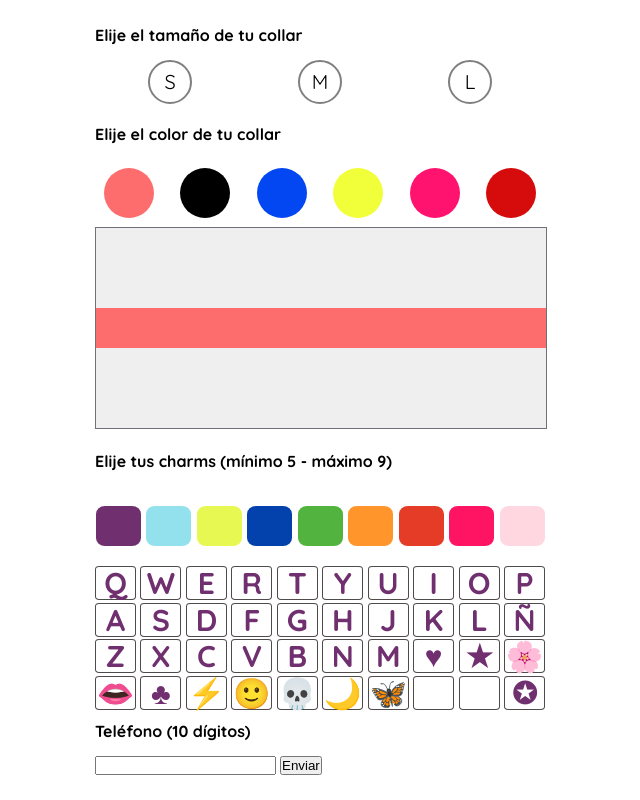
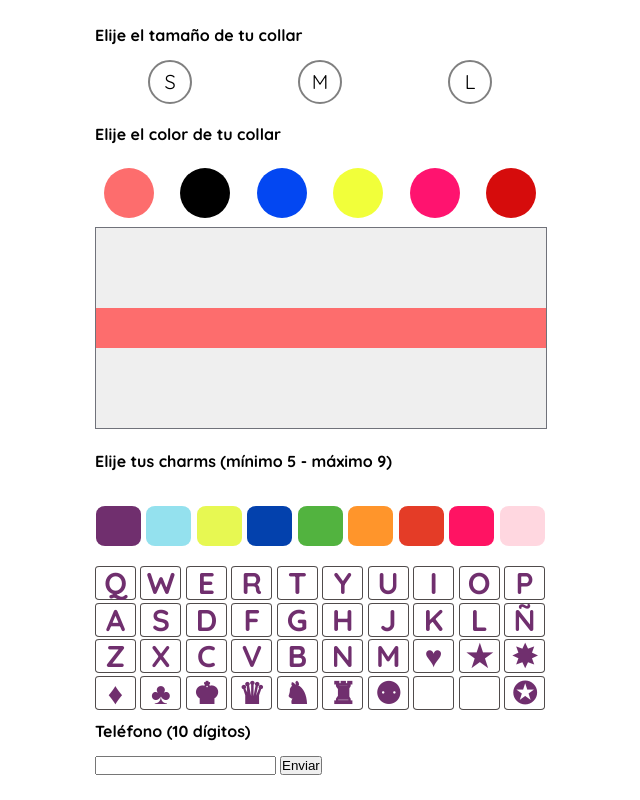
Before and after one commit to ZoiloMendoza/miniProyecto, a plain HTML site: page index.html in a window 1280 px wide. Shown: the whole page, without its empty margins (320-960 px from the left). Drawn offline with Linux system fonts and the light colour scheme.

Commit message:
cambiando iconos

```diff
--- a/index.html
+++ b/index.html
@@ -79,16 +79,16 @@
                     <div class="keyboard">M</div>
                     <div class="keyboard">♥︎</div>
                     <div class="keyboard">★</div>
-                    <div class="keyboard">🌸</div>
+                    <div class="keyboard">✸</div>
                 </div>
                 <div class="keyRow">
-                    <div class="keyboard">👄</div>
+                    <div class="keyboard">♦︎</div>
                     <div class="keyboard">♣︎</div>
-                    <div class="keyboard">⚡️</div>
-                    <div class="keyboard">🙂</div>
-                    <div class="keyboard">💀</div>
-                    <div class="keyboard">🌙</div>
-                    <div class="keyboard">🦋</div>
+                    <div class="keyboard">♚</div>
+                    <div class="keyboard">♛</div>
+                    <div class="keyboard">♞</div>
+                    <div class="keyboard">♜</div>
+                    <div class="keyboard">⚉</div>
                     <div class="keyboard"></div>
                     <div class="keyboard"></div>
                     <div class="keyboard">✪</div>
```
